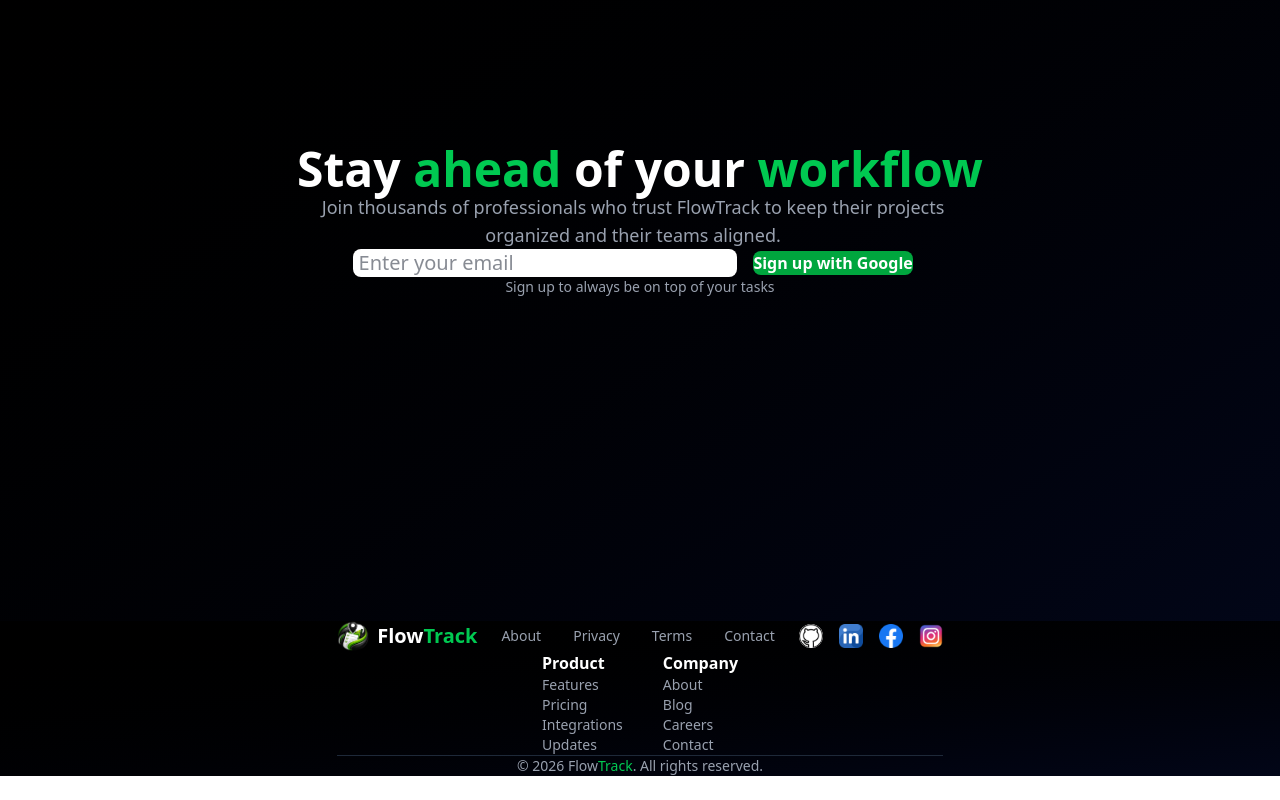
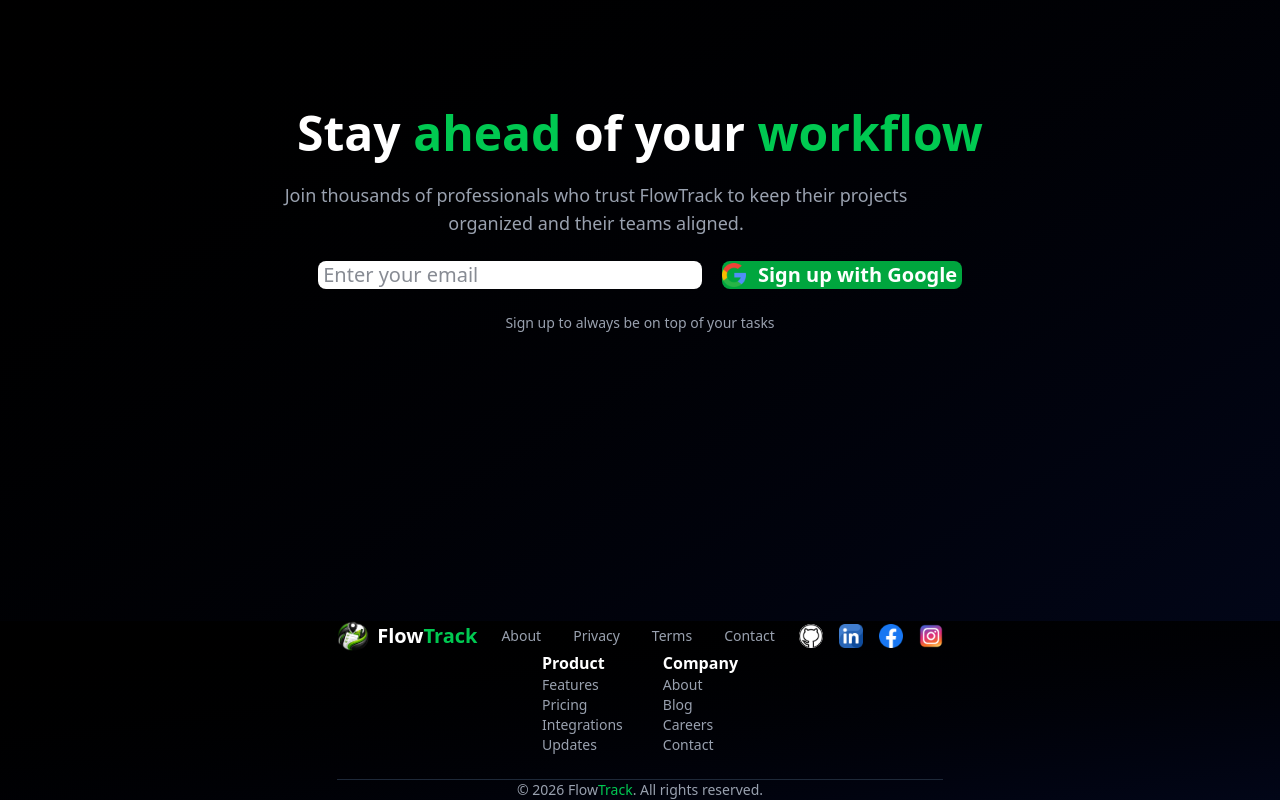
Before and after one commit to Samrat-Deula7/FlowTrack, a React (Vite) app in the folder Frontend/: page /landing in a window 1280 px wide. Shown: the part 1039-1839 px from the top of the page. Before the commit the page ends 1815 px from the top, so only its background shows below. Built offline with nearby package versions, Linux system fonts and the light colour scheme.

Commit message:
Completed CTA section

```diff
--- a/Frontend/src/LandingPageComponents/CTAsection.tsx
+++ b/Frontend/src/LandingPageComponents/CTAsection.tsx
@@ -1,28 +1,34 @@
-
+import Google from "../assets/google.png"
 const CTASection = () => {
   return (
     <div className="w-screen h-screen  flex justify-center items-center bg-gradient-to-br from-black to-slate-950 py-20 px-6 ">
-      <div className="max-w-4xl  text-center h-auto">
+      <div className="max-w-4xl  text-center h-auto w-190">
         <h2 className="text-4xl md:text-5xl  font-bold text-white m-4">
           Stay <span className="text-green-500 font-bold">ahead</span> of your{" "}
           <span className="text-green-500 font-bold">workflow</span>
         </h2>
+        <br />
 
-        <p className="text-gray-400 text-lg  max-w-2xl mt-16 ">
-          Join thousands of professionals who trust FlowTrack to keep their projects organized and their teams aligned.
+        <p className="mt-10 text-gray-400 text-lg  max-w-2xl ">
+          Join thousands of professionals who trust FlowTrack to keep their
+          projects organized and their teams aligned.
         </p>
+        <br />
 
-        <div className="flex flex-col sm:flex-row gap-4 justify-center items-center max-w-2xl ">
-          <input
-            type="email"
-            placeholder=" Enter your email"
-            className="w-full sm:w-96 px-8 py-6 rounded-lg text-gray-900 text-xl bg-white focus:outline-none focus:ring-2 focus:ring-green-500"
-          />
-          <button className="w-full sm:w-auto px-8 py-4 bg-green-600 hover:bg-green-700 text-white font-semibold rounded-lg transition whitespace-nowrap flex items-center justify-center gap-2">
-
+        <div className=" flex  justify-center items-center gap-5">
+          <div>
+            <input
+              type="email"
+              placeholder=" Enter your email"
+              className="w-full sm:w-96 px-8 py-6 rounded-lg text-gray-900 text-xl bg-white focus:outline-none focus:ring-2 focus:ring-green-500 "
+            />
+          </div>
+          <button className="flex items-center gap-3  w-60 h-auto font-semibold text-xl text-white bg-green-600 hover:bg-green-700 rounded-lg cursor-pointer">
+            <img src={Google} alt="google icon " className="w-6 " />{" "}
             Sign up with Google
           </button>
         </div>
+        <br />
 
         <p className="text-gray-400 text-sm ">
           Sign up to always be on top of your tasks
--- a/Frontend/src/LandingPageComponents/Footer.tsx
+++ b/Frontend/src/LandingPageComponents/Footer.tsx
@@ -119,7 +119,7 @@ const Footer = () => {
             </ul>
           </div>
         </div>
-
+        <br />
         <div className="border-t border-gray-800 pt-6 text-center text-sm">
           <p>
             © 2026 Flow<span className="text-green-500">Track</span>. All rights
```
Also changed, not shown: Frontend/src/assets/google.png (added).
